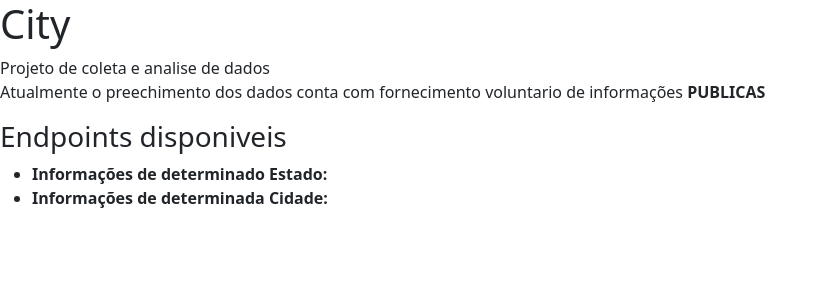
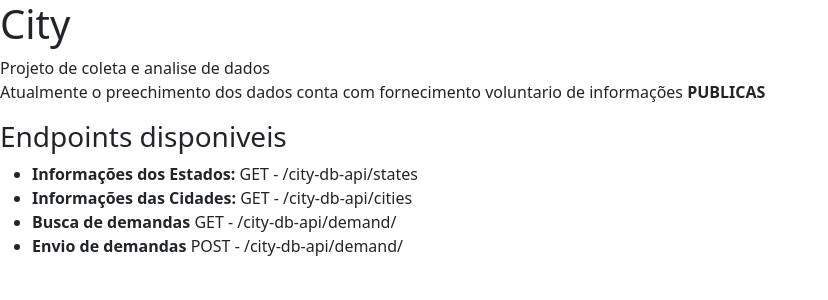
Before and after one commit to pedbcrespo/city-data-center, a Flask app: page /city-db-api in a window 1280 px wide. Shown: the top 300 px of the page, without its empty margins (0-828 px from the left). Run offline with Flask 3, Linux system fonts and the light colour scheme.

Commit message:
atualizando template

```diff
--- a/templates/index.html
+++ b/templates/index.html
@@ -13,8 +13,10 @@
         </p>
         <h3>Endpoints disponiveis</h3>
         <ul>
-            <li><strong>Informações de determinado Estado:</strong></li>
-            <li><strong>Informações de determinada Cidade:</strong></li>
+            <li><strong>Informações dos Estados:</strong> GET - /city-db-api/states</li>
+            <li><strong>Informações das Cidades:</strong> GET - /city-db-api/cities</li>
+            <li><strong>Busca de demandas</strong> GET - /city-db-api/demand/</li>
+            <li><strong>Envio de demandas</strong> POST - /city-db-api/demand/</li>
         </ul>
     </div>
 </body>
```
